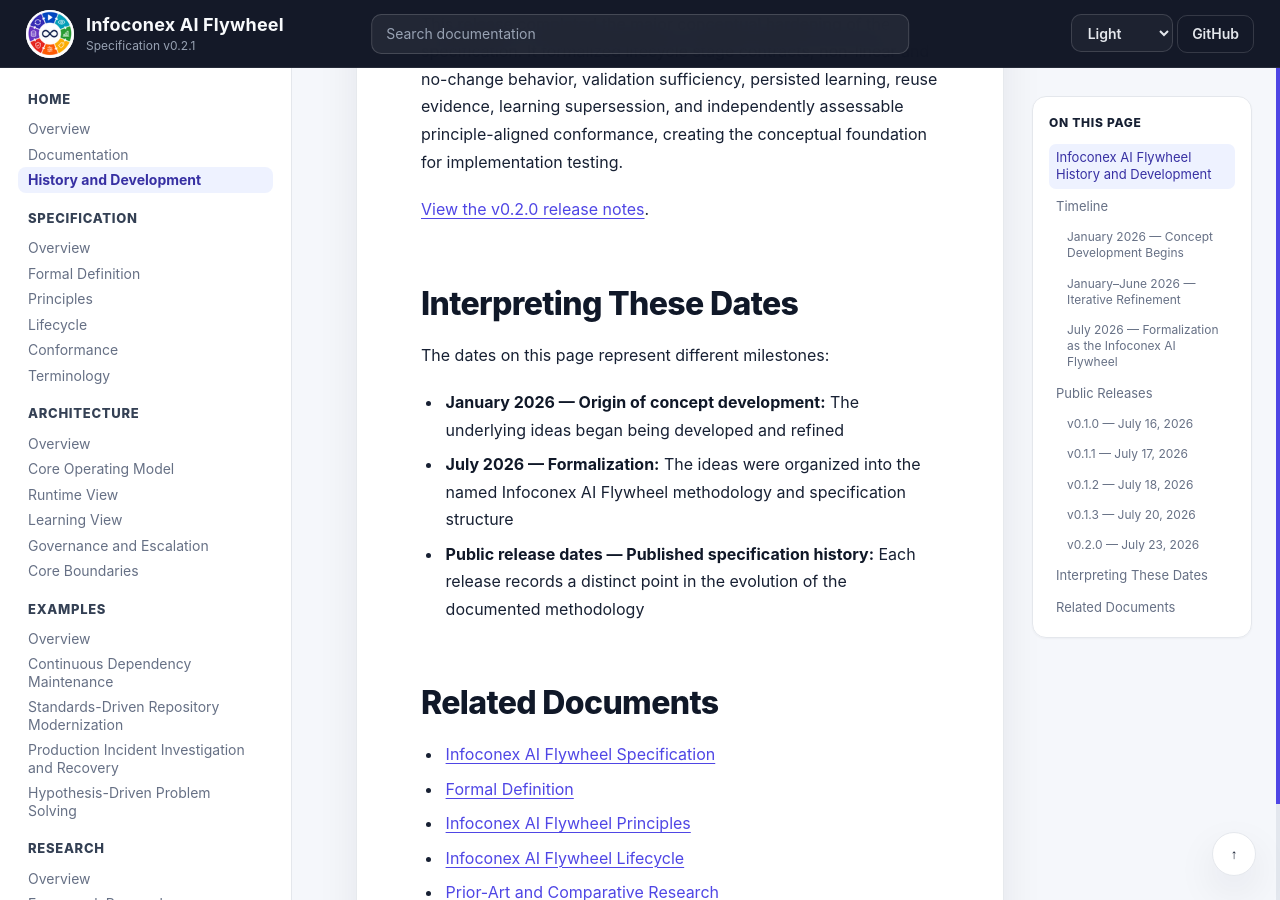
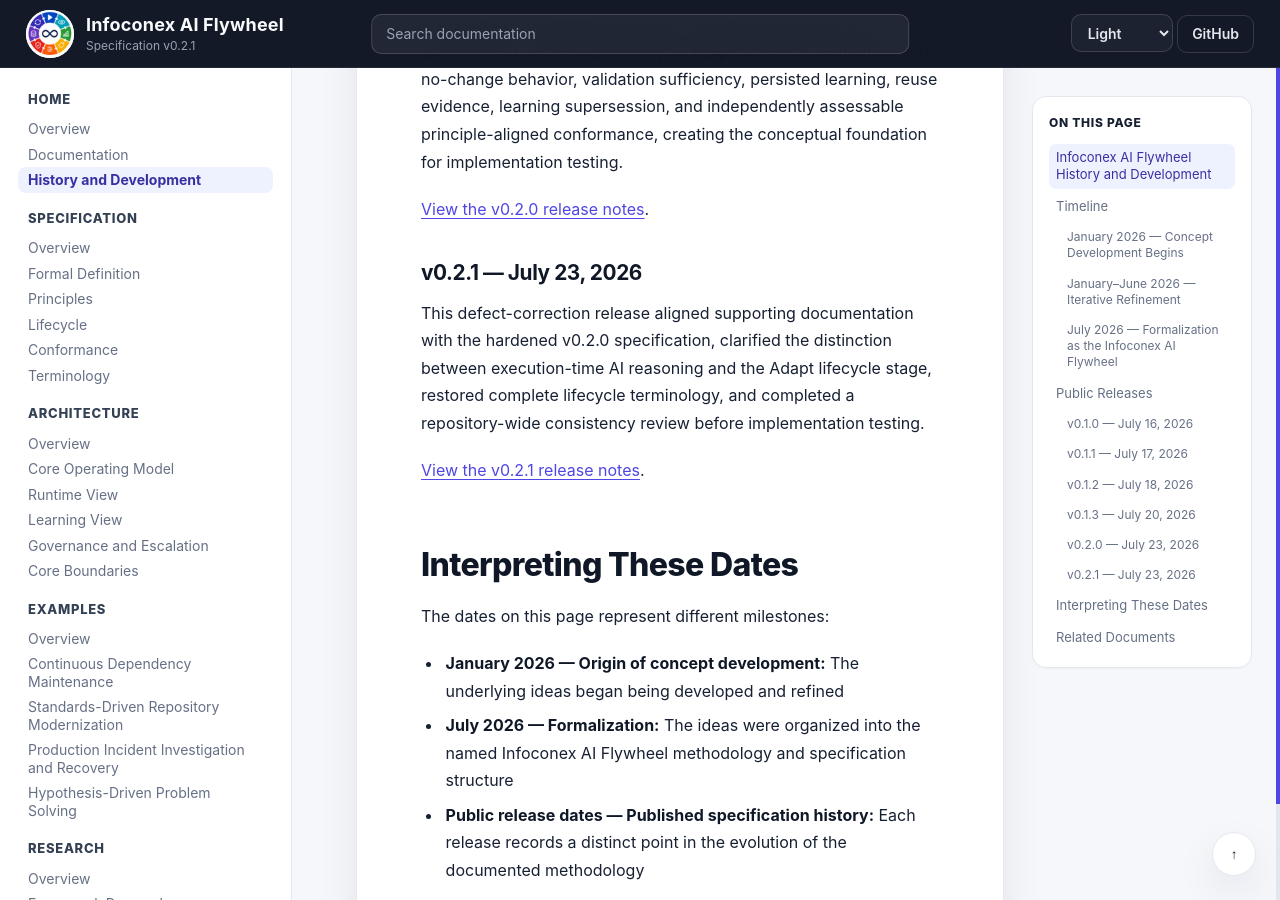
Before and after one commit to infoconex/ai-flywheel, a Jekyll site: the page built from docs/history.md, in a window 1280 px wide and 900 px high, scrolled down 3376 px. Built offline with Jekyll 4.4.1, drawn with Linux system fonts in a browser that asks for light colours; our own code applies the rules of GitHub Pages for plain Markdown files.

Commit message:
Add v0.2.1 release history

```diff
--- a/docs/history.md
+++ b/docs/history.md
@@ -68,6 +68,12 @@ This release completed the major conceptual hardening of the specification. It f
 
 [View the v0.2.0 release notes](https://github.com/Infoconex/ai-flywheel/releases/tag/v0.2.0).
 
+### v0.2.1 — July 23, 2026
+
+This defect-correction release aligned supporting documentation with the hardened v0.2.0 specification, clarified the distinction between execution-time AI reasoning and the Adapt lifecycle stage, restored complete lifecycle terminology, and completed a repository-wide consistency review before implementation testing.
+
+[View the v0.2.1 release notes](https://github.com/Infoconex/ai-flywheel/releases/tag/v0.2.1).
+
 ## Interpreting These Dates
 
 The dates on this page represent different milestones:
```
